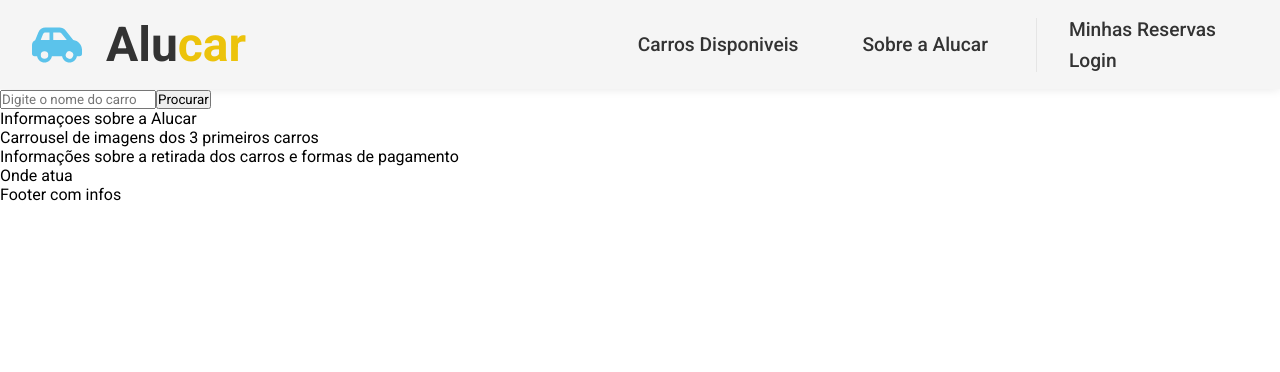
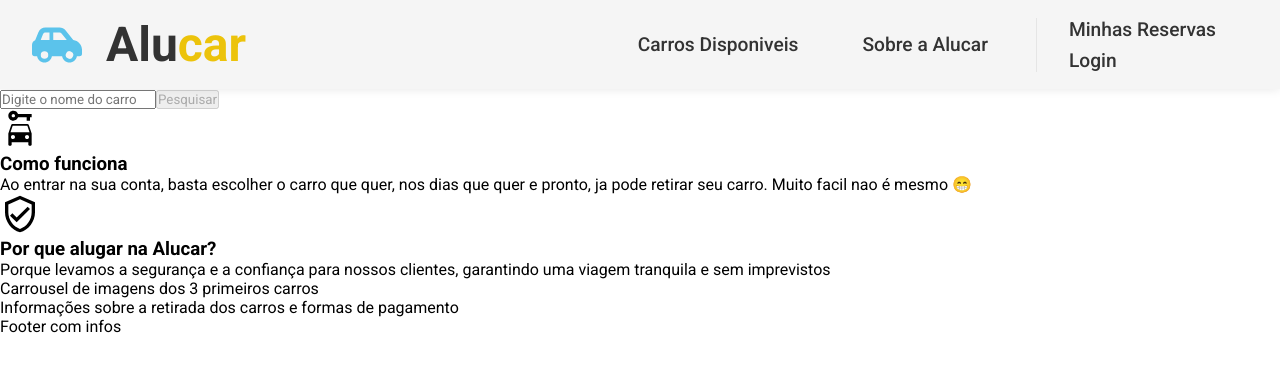
Before and after one commit to gabgaleski/projectGPM, a React (Vite) app in the folder app/frontend/: page / in a window 1280 px wide. Shown: the top 372 px of the page. Built offline with nearby package versions, Linux system fonts and the light colour scheme; no server answers.

Commit message:
feat: finaliza searchBar e começa estrutura do Home

```diff
--- a/app/frontend/src/Pages/Home.tsx
+++ b/app/frontend/src/Pages/Home.tsx
@@ -1,16 +1,46 @@
 import Header from "../components/Header";
 import SearchBar from "../components/SearchBar";
+import { MdCarRental } from "react-icons/md";
+import { MdOutlineVerifiedUser } from "react-icons/md";
+import { useCallback, useContext, useEffect } from "react";
+import { InfosContext } from "../context/Context";
+import { requestData } from "../services/requests";
 
 function Home() {
+  const { carList, setCarList } = useContext(InfosContext);
+
+  const requestCars = useCallback(async() => {
+    const {data} = await requestData('/cars');
+    setCarList(data)
+  }, [setCarList])
+
+  useEffect(() => {
+    if (carList.length === 0) {
+      requestCars()
+    }
+  }, [requestCars, carList])
+
   return (
     <>
       <Header />
       <SearchBar />
       <section>
-        <p>Informaçoes sobre a Alucar</p>
+
+        <div className="cards">
+          <div>
+            <MdCarRental size={40} />
+            <h3>Como funciona</h3>
+            <p>Ao entrar na sua conta, basta escolher o carro que quer, nos dias que quer e pronto, ja pode retirar seu carro. Muito facil nao é mesmo 😁</p>
+          </div>
+          <div>
+            <MdOutlineVerifiedUser size={40} />
+            <h3>Por que alugar na Alucar?</h3>
+            <p>Porque levamos a segurança e a confiança para nossos clientes, garantindo uma viagem tranquila e sem imprevistos</p>
+          </div>
+        </div>
+
         <p>Carrousel de imagens dos 3 primeiros carros</p>
         <p>Informações sobre a retirada dos carros e formas de pagamento</p>
-        <p>Onde atua</p>
         <p>Footer com infos</p>
       </section>
     </>
--- a/app/frontend/src/components/SearchBar.tsx
+++ b/app/frontend/src/components/SearchBar.tsx
@@ -1,10 +1,30 @@
+import { useContext } from "react";
+import { InfosContext } from "../context/Context";
+import { useNavigate } from "react-router-dom";
+
 function SearchBar() {
-    return (
-      <form>
-          <input type="search" placeholder="Digite o nome do carro" />
-          <button type="button">Procurar</button>
-      </form>
-    );
+  const { searchCar, setSearchCar } = useContext(InfosContext)
+  const navigate = useNavigate();
+
+  const onClickButton = (): void => {
+    navigate('/cars')
+  }
+
+  return (
+    <form>
+      <input
+      onChange={({ target }) => setSearchCar(target.value)}
+      value={ searchCar }
+      name="searchCar"
+      type="search"
+      placeholder="Digite o nome do carro"
+      />
+      <button
+      onClick={onClickButton}
+      disabled={searchCar.length <= 0}
+      >Pesquisar</button>
+    </form>
+  );
 }
 
 export default SearchBar;
--- a/app/frontend/src/context/Context.tsx
+++ b/app/frontend/src/context/Context.tsx
@@ -1,28 +1,35 @@
 import { createContext, useState, useMemo } from "react";
-import { ReactPropsType, ContextType } from "../Types/provierTypes";
+import { ReactPropsType, ContextType, CarType } from "../Types/provierTypes";
 
 const initialValue = {
-  user: '',
-  setUser: () => {},
+  searchCar: '',
+  setSearchCar: () => {},
+  carList: [] as CarType[],
+  setCarList: () => {},
 }
 
-export const CreateContext = createContext<ContextType>(initialValue);
+export const InfosContext = createContext<ContextType>(initialValue);
 
 function ContextProvider({ children }: ReactPropsType) {
-  const [user, setUser] = useState(initialValue.user);
+  const [searchCar, setSearchCar] = useState(initialValue.searchCar);
+  const [carList, setCarList] = useState(initialValue.carList)
 
   const values = useMemo(() => ({
-    user,
-    setUser,
+    searchCar,
+    setSearchCar,
+    carList,
+    setCarList,
   }), [
-    user,
-    setUser,
+    searchCar,
+    setSearchCar,
+    carList,
+    setCarList,
   ])
 
   return (
-    <CreateContext.Provider value={values}>
+    <InfosContext.Provider value={values}>
       {children}
-    </CreateContext.Provider>
+    </InfosContext.Provider>
    );
 }
 
```
Also changed, not shown: app/frontend/src/Types/provierTypes.ts (+22 -2 lines).
